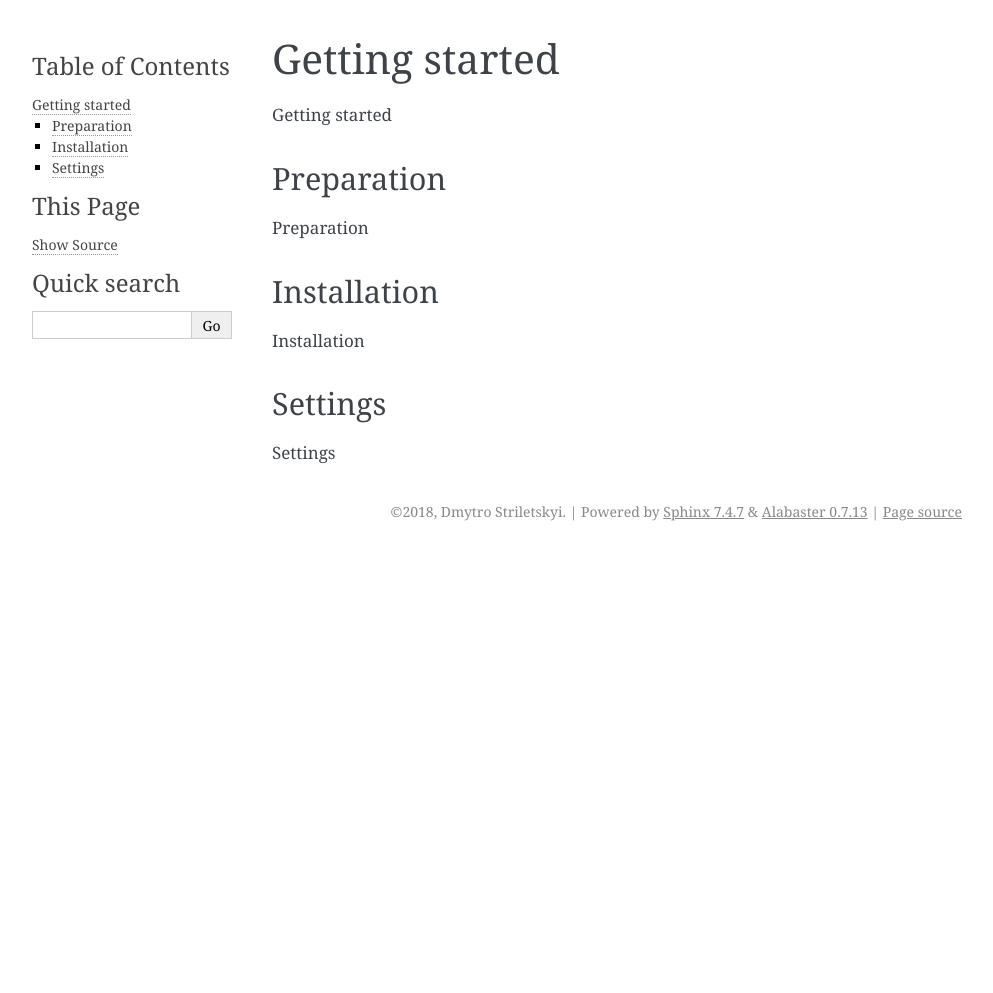
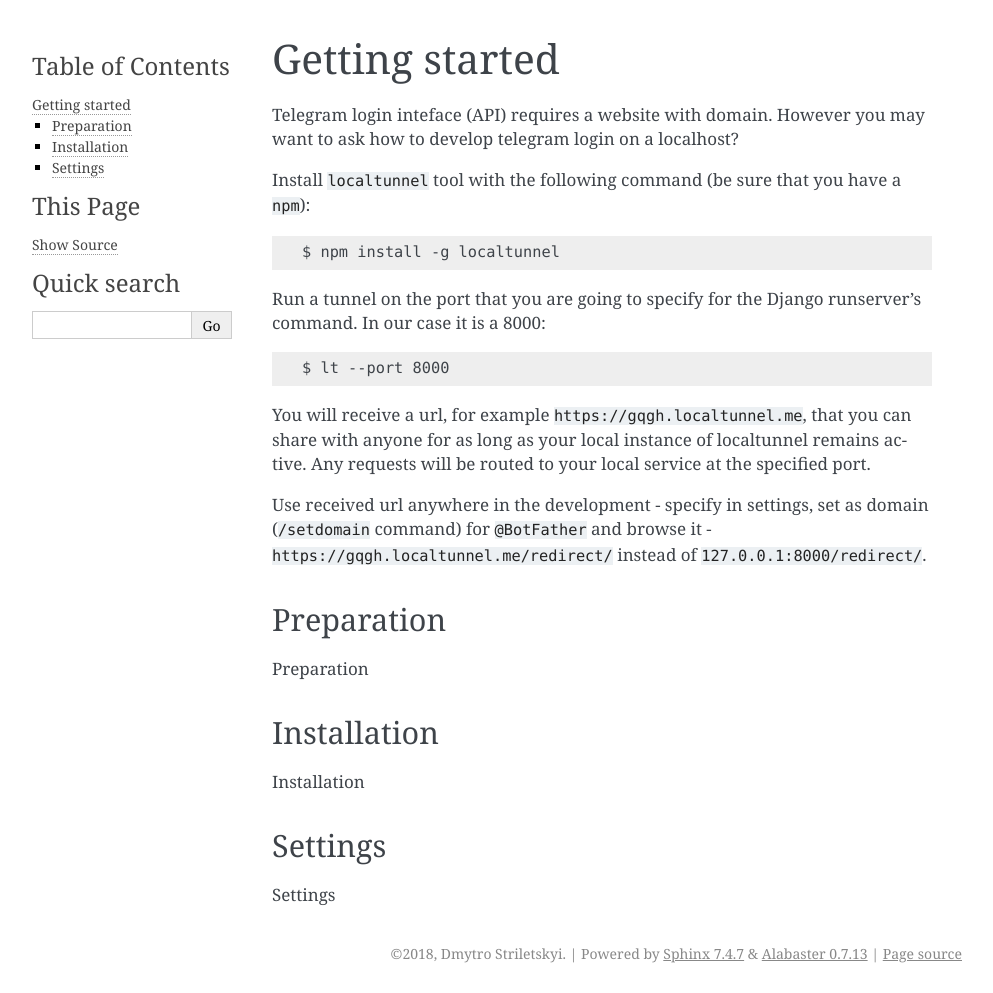
Before and after one commit to dmytrostriletskyi/django-telegram-login, a Sphinx documentation site: the page built from docs/source/getting_started.rst, in a window 1280 px wide. Shown: the whole page, without its empty margins (148-1141 px from the left). Built offline with Sphinx 7.4.7, drawn with Linux system fonts in a browser that asks for light colours; before the commit the page ends 900 px from its top, so only the background shows below that.

Commit message:
Get getting started preparation

```diff
--- a/docs/source/getting_started.rst
+++ b/docs/source/getting_started.rst
@@ -1,8 +1,19 @@
 Getting started
 ===============
 
-Getting started
+Telegram login inteface (API) requires a website with domain. However you may want to ask how to develop telegram login on a localhost?
 
+Install ``localtunnel`` tool with the following command (be sure that you have a ``npm``)::
+
+    $ npm install -g localtunnel
+
+Run a tunnel on the port that you are going to specify for the Django runserver's command. In our case it is a 8000::
+
+    $ lt --port 8000
+
+You will receive a url, for example ``https://gqgh.localtunnel.me``, that you can share with anyone for as long as your local instance of localtunnel remains active. Any requests will be routed to your local service at the specified port.
+
+Use received url anywhere in the development - specify in settings, set as domain (``/setdomain`` command) for ``@BotFather`` and browse it - ``https://gqgh.localtunnel.me/redirect/`` instead of ``127.0.0.1:8000/redirect/``.
 
 Preparation
 ^^^^^^^^^^^
```
Also changed, not shown: docs/source/conf.py (line endings or trailing spaces).
